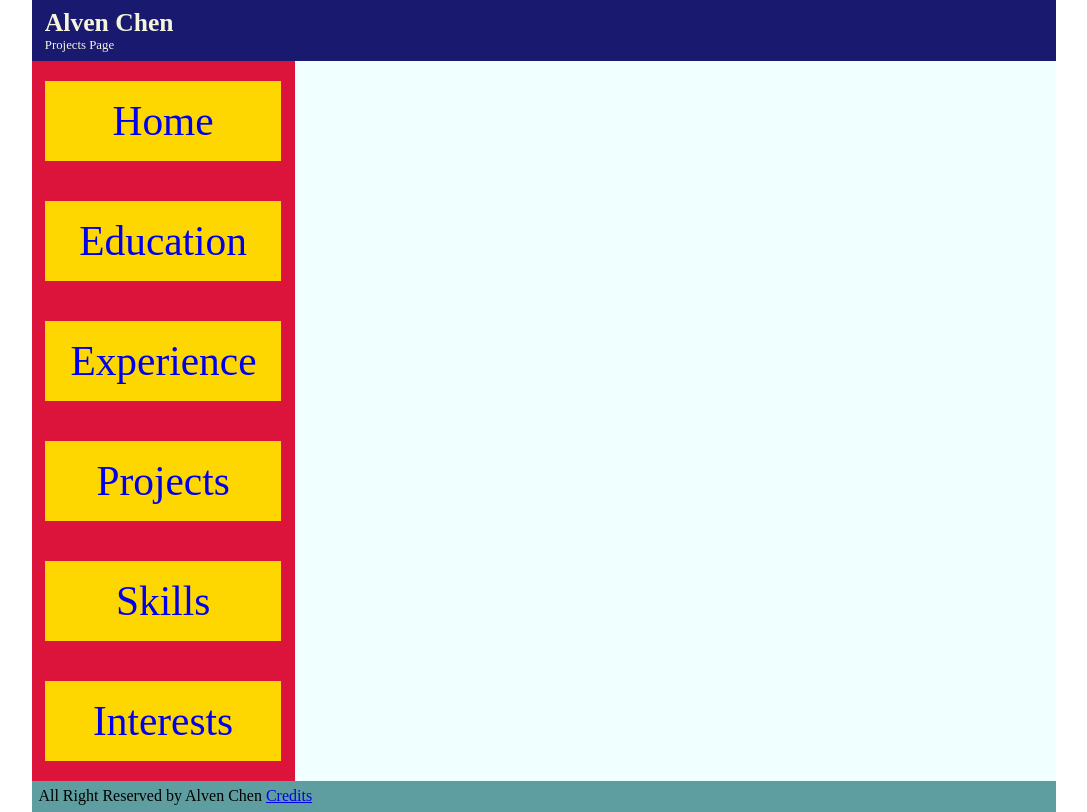
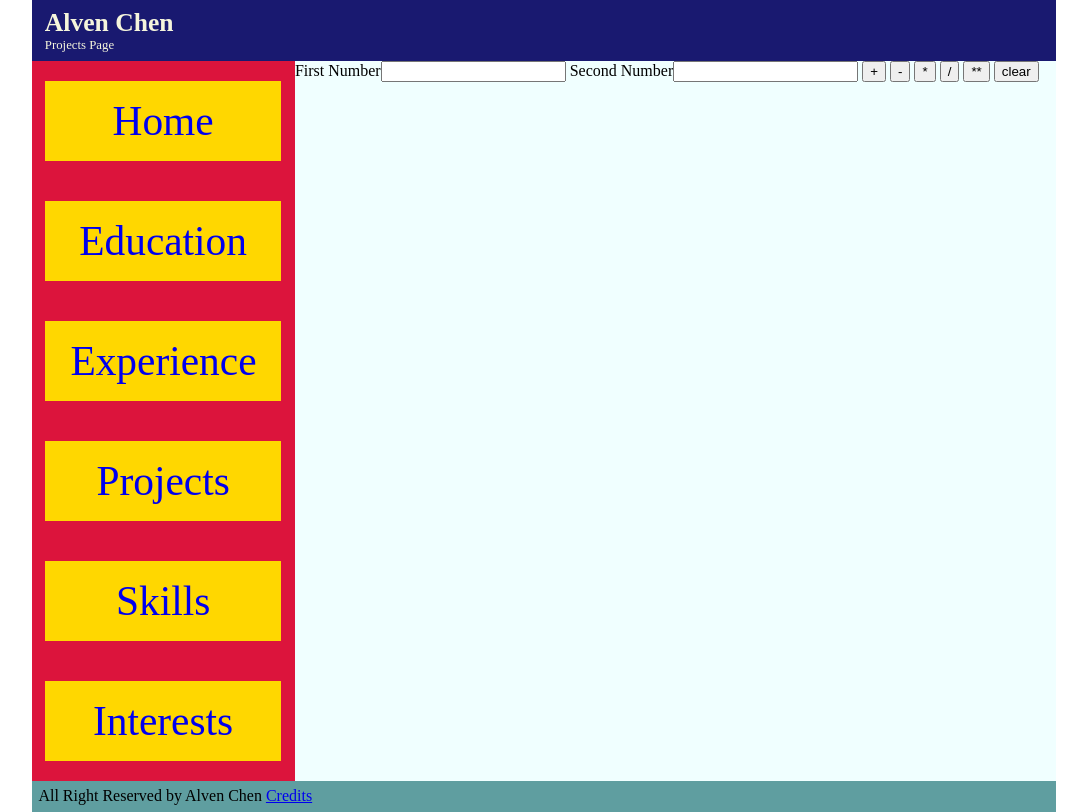
Before and after one commit to alvenie/Resume-Web, a plain HTML site: page projects-page/projects.html in a window 1280 px wide. Shown: the whole page, without its empty margins (96-1183 px from the left). Drawn offline with Linux system fonts and the light colour scheme.

Commit message:
Added the calculator portion into my projects page.

```diff
--- a/projects-page/projects.html
+++ b/projects-page/projects.html
@@ -39,6 +39,26 @@
                 <!--Main starts-->
                 <main>
 
+                    <script src="../projects-page/projects.js"></script>
+
+                    <label>
+                        First Number<input type="text" id="first-number">
+                    </label>
+
+                    <label>
+                        Second Number<input type="text" id="second-number">
+                    </label>
+
+                    <button onclick="addition()">+</button>
+                    <button onclick="subtract()">-</button>
+                    <button onclick="multiplication()">*</button>
+                    <button onclick="division()">/</button>
+                    <button onclick="power()">**</button>
+                    <button onclick="clearOutput()">clear</button>
+
+                    <h3 id="output">
+
+                    </h3>
                 </main>
                 <!--Main ends-->
 
--- a/projects-page/projects.js
+++ b/projects-page/projects.js
@@ -0,0 +1,71 @@
+function addition(){
+
+    let firstNum = document.getElementById("first-number").value;
+    firstNum= Number(firstNum);
+
+    let secondNum = document.getElementById("second-number").value;
+    secondNum= Number(secondNum);
+
+    document.getElementById("output").innerHTML = String(firstNum + secondNum);
+
+}
+
+function subtract(){
+
+    let firstNum = document.getElementById("first-number").value;
+    firstNum= Number(firstNum);
+
+    let secondNum = document.getElementById("second-number").value;
+    secondNum= Number(secondNum);
+
+    document.getElementById("output").innerHTML = String(firstNum - secondNum);
+
+}
+
+function multiplication(){
+
+    let firstNum = document.getElementById("first-number").value;
+    firstNum= Number(firstNum);
+
+    let secondNum = document.getElementById("second-number").value;
+    secondNum= Number(secondNum);
+
+    document.getElementById("output").innerHTML = String(firstNum * secondNum);
+
+}
+
+function division(){
+
+    let firstNum = document.getElementById("first-number").value;
+    firstNum= Number(firstNum);
+
+    let secondNum = document.getElementById("second-number").value;
+    secondNum= Number(secondNum);
+
+    document.getElementById("output").innerHTML = String(firstNum / secondNum);
+
+}
+
+function power(){
+
+    let firstNum = document.getElementById("first-number").value;
+    firstNum= Number(firstNum);
+
+    let secondNum = document.getElementById("second-number").value;
+    secondNum= Number(secondNum);
+
+    let start = 1;
+
+    for (let i = 1; i <= secondNum; i++) {
+        start = firstNum * start;
+    }
+
+    document.getElementById("output").innerHTML = String(start);
+
+}
+
+function clearOutput(){
+
+    document.getElementById("output").innerHTML = "";
+
+}
```
